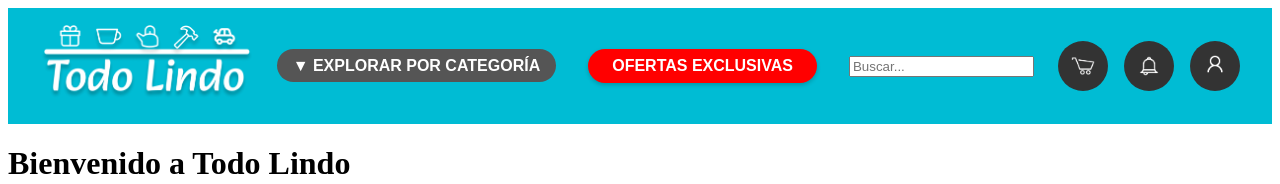
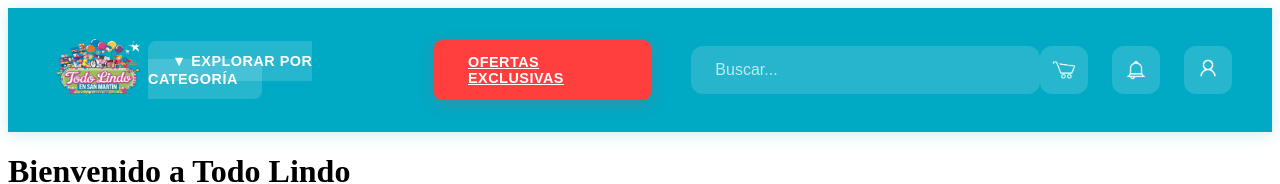
Before and after one commit to Ezequielagradnik/Website-Todo-Lindo, a React (Create React App) app in the folder frontend/: page / in a window 1280 px wide. Shown: the top 184 px of the page. Built offline with nearby package versions, Linux system fonts and the light colour scheme; the HTML template or start-up script is replaced by a standard one.

Commit message:
fix header

```diff
--- a/frontend/src/Header.css
+++ b/frontend/src/Header.css
@@ -1,35 +1,45 @@
-/* General Header Styles */
 .header-container {
   display: flex;
   justify-content: space-between;
   align-items: center;
-    background-color: #00bcd4;
-    padding: 1rem 2rem;
+  background-color: #00A9C4;
+  padding: 1.25rem 2.5rem;
   color: white;
-    font-family: Arial, sans-serif;
+  font-family: 'Poppins', sans-serif;
+  box-shadow: 0 2px 15px rgba(0, 169, 196, 0.2);
+  position: sticky;
+  top: 0;
+  z-index: 1000;
+  backdrop-filter: blur(10px);
 }
 
 .logo-section {
   display: flex;
   align-items: center;
-    gap: 0.5rem;
+  gap: 1rem;
 }
 
 .header-logo {
   height: 80px;
-    width: auto;
+  width: 100px;
+  transition: transform 0.3s cubic-bezier(0.4, 0, 0.2, 1);
+}
+
+.header-logo:hover {
+  transform: scale(1.02);
 }
 
 .header-title {
-    font-size: 1.5rem;
-    font-weight: bold;
+  font-size: 1.8rem;
+  font-weight: 700;
   color: white;
+  text-shadow: 0 2px 4px rgba(0, 0, 0, 0.1);
 }
 
 .nav-links {
   display: flex;
   align-items: center;
-    gap: 2rem;
+  gap: 2.5rem;
 }
 
 .dropdown {
@@ -38,27 +48,47 @@
 
 .dropdown > span {
   cursor: pointer;
-    font-weight: bold;
-    background-color: #555;
+  font-weight: 600;
+  background-color: rgba(255, 255, 255, 0.15);
   color: white;
-    padding: 0.5rem 1rem;
-    border-radius: 30px;
+  padding: 0.75rem 1.5rem;
+  border-radius: 8px;
   text-transform: uppercase;
+  font-size: 0.9rem;
+  letter-spacing: 0.5px;
+  transition: all 0.3s ease;
+}
+
+.dropdown > span:hover {
+  background-color: rgba(255, 255, 255, 0.25);
+  transform: translateY(-2px);
 }
 
 .dropdown ul {
   display: none;
   position: absolute;
-    top: 100%;
+  top: calc(100% + 0.5rem);
   left: 0;
-    background-color: #ffffff;
-    color: #333333;
+  background-color: white;
+  color: #333;
   list-style: none;
   margin: 0;
-    padding: 0.5rem 0;
-    box-shadow: 0 4px 6px rgba(0, 0, 0, 0.1);
-    border-radius: 5px;
-    z-index: 1000;
+  padding: 0.5rem;
+  box-shadow: 0 4px 20px rgba(0, 0, 0, 0.1);
+  border-radius: 12px;
+  min-width: 200px;
+  animation: dropdownFade 0.2s ease;
+}
+
+@keyframes dropdownFade {
+  from {
+    opacity: 0;
+    transform: translateY(-10px);
+  }
+  to {
+    opacity: 1;
+    transform: translateY(0);
+  }
 }
 
 .dropdown:hover ul {
@@ -66,77 +96,105 @@
 }
 
 .dropdown li {
-    padding: 0.5rem 1rem;
+  padding: 0.8rem 1.2rem;
   cursor: pointer;
+  border-radius: 6px;
+  transition: all 0.2s ease;
+  font-size: 0.95rem;
 }
 
 .dropdown li:hover {
-    background-color: #f4f4f4;
-  }
-
-  .dropdown li a {
-    color: #333333;
-    text-decoration: none;
-  }
-
-  .dropdown li a:hover {
-    color: #00bcd4;
+  background-color: #f8f9fa;
+  color: #00A9C4;
 }
 
 .offers-button {
-    background-color: red;
+  background-color: #ff3e3e;
   color: white;
-    padding: 0.5rem 1.5rem;
-    border-radius: 50px;
-    text-decoration: none;
-    font-weight: bold;
-    box-shadow: 0 2px 4px rgba(0, 0, 0, 0.2);
+  padding: 0.75rem 2rem;
+  border-radius: 8px;
+  font-weight: 600;
+  box-shadow: 0 4px 15px rgba(255, 62, 62, 0.2);
   text-transform: uppercase;
+  letter-spacing: 0.5px;
+  font-size: 0.9rem;
+  transition: all 0.3s ease;
+  border: 2px solid transparent;
 }
 
 .offers-button:hover {
-    background-color: rgb(255, 0, 0);
-    text-decoration-color: white;
+  background-color: white;
+  color: #ff3e3e;
+  border-color: #ff3e3e;
+  transform: translateY(-2px);
 }
 
 .search-bar {
+  display: flex;
   align-items: center;
-    border-radius: 50px;
+  background-color: rgba(255, 255, 255, 0.15);
+  border-radius: 12px;
+  padding: 0.75rem 1.25rem;
+  width: 350px;
+  backdrop-filter: blur(10px);
+  transition: all 0.3s ease;
+  border: 2px solid transparent;
 }
 
-
-  .search-bar img {
-    width: 20px;
-    height: 20px;
-
+.search-bar:focus-within {
+  background-color: rgba(255, 255, 255, 0.25);
+  border-color: rgba(255, 255, 255, 0.3);
+  box-shadow: 0 4px 20px rgba(0, 0, 0, 0.1);
 }
 
+.search-bar input {
+  border: none;
+  outline: none;
+  background: transparent;
+  color: white;
+  width: 100%;
+  font-size: 1rem;
+  font-weight: 500;
+}
+
+.search-bar input::placeholder {
+  color: rgba(255, 255, 255, 0.7);
+}
 
 .icons-section {
   display: flex;
   align-items: center;
-    gap: 1rem;
+  gap: 1.5rem;
 }
 
 .header-icon-wrapper {
   display: flex;
   align-items: center;
   justify-content: center;
-    background-color: #333;
-    border-radius: 50%;
-    width: 50px;
-    height: 50px;
-    transition: background-color 0.2s ease-in-out, transform 0.2s ease-in-out;
-    cursor: pointer;
+  background-color: rgba(255, 255, 255, 0.15);
+  border-radius: 12px;
+  width: 48px;
+  height: 48px;
+  transition: all 0.3s ease;
+  position: relative;
 }
 
 .header-icon-wrapper:hover {
-    background-color: #555;
-    transform: scale(1.1);
+  background-color: rgba(255, 255, 255, 0.25);
+  transform: translateY(-2px);
+}
+
+.header-icon-wrapper:active {
+  transform: translateY(0);
 }
 
 .header-icon {
   width: 24px;
   height: 24px;
-    filter: invert(1);
+  filter: brightness(0) invert(1);
+  transition: transform 0.3s ease;
 }
+
+.header-icon-wrapper:hover .header-icon {
+  transform: scale(1.1);
+}
```
Also changed, not shown: frontend/public/catalog_images/logo_todo_lindo.png. Lines whose indentation alone changed are shown as unchanged.
